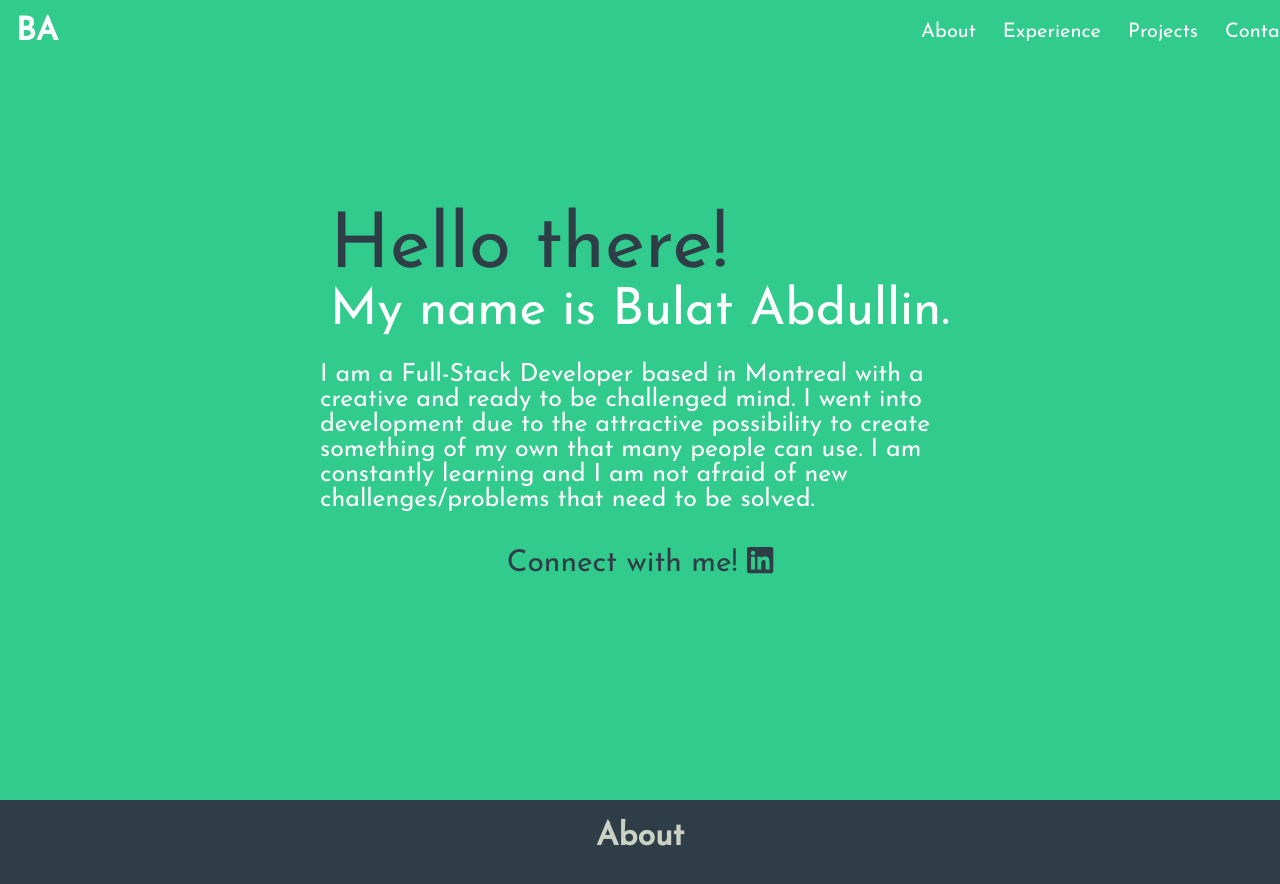
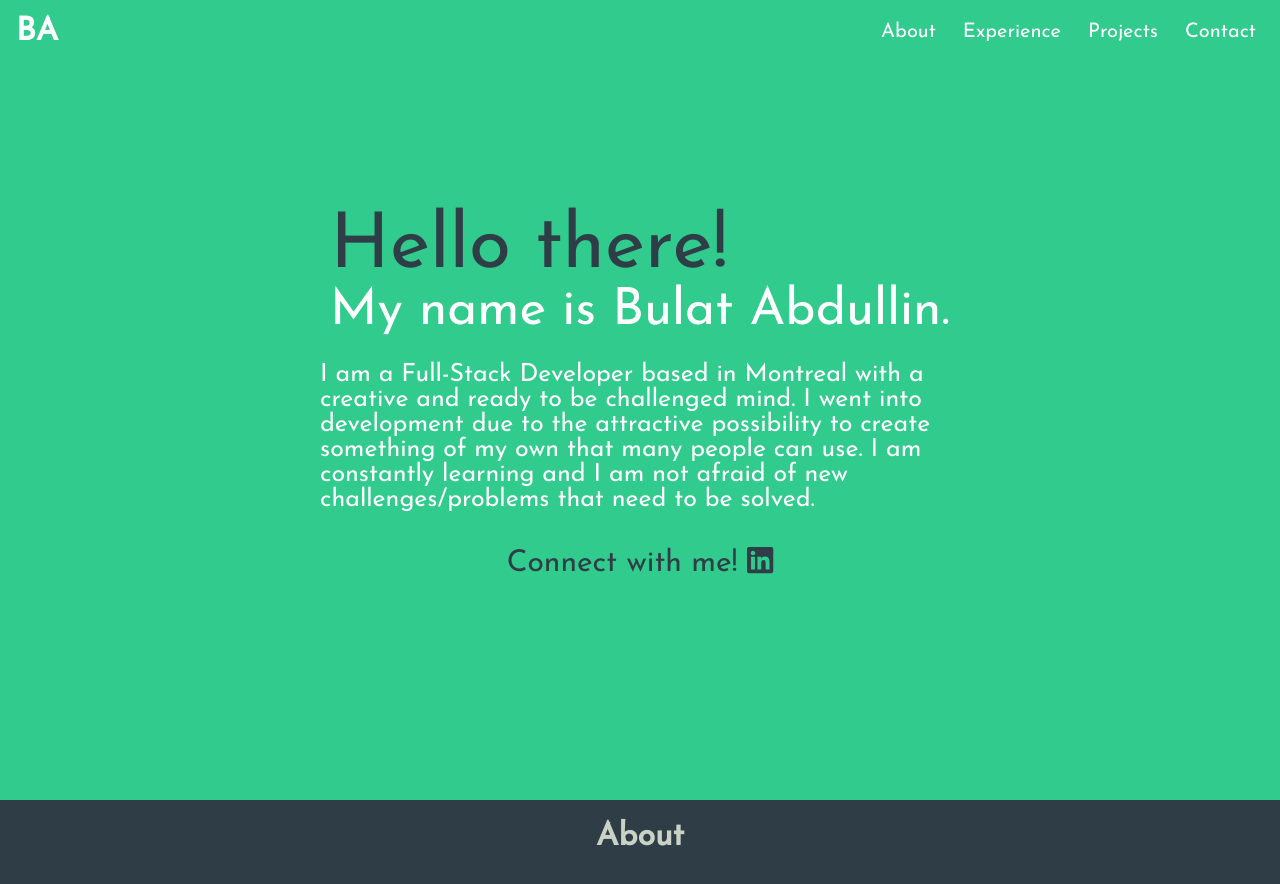
Before and after one commit to bulabd/Portfolio, a React (Create React App) app: page / in a window 1280 px wide. Shown: the top 884 px of the page. Built offline with nearby package versions, Linux system fonts and the light colour scheme.

Commit message:
Remove scrollbar

```diff
--- a/src/App.css
+++ b/src/App.css
@@ -39,3 +39,7 @@
     transform: rotate(360deg);
   }
 }
+
+::-webkit-scrollbar {
+  width: 0px;
+}
--- a/src/components/Navbar.css
+++ b/src/components/Navbar.css
@@ -37,6 +37,7 @@
   width: 375px;
   display: flex;
   justify-content: space-between;
+  margin-right: 40px;
 }
 
 .anchorLink {
```
